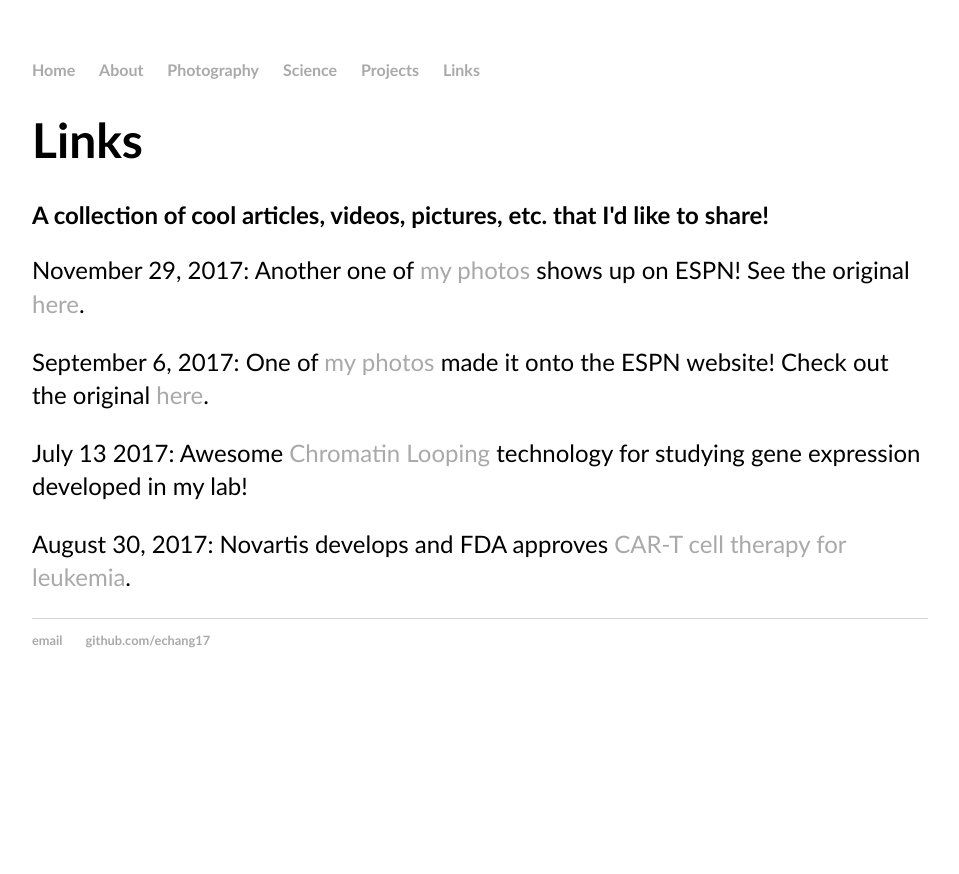
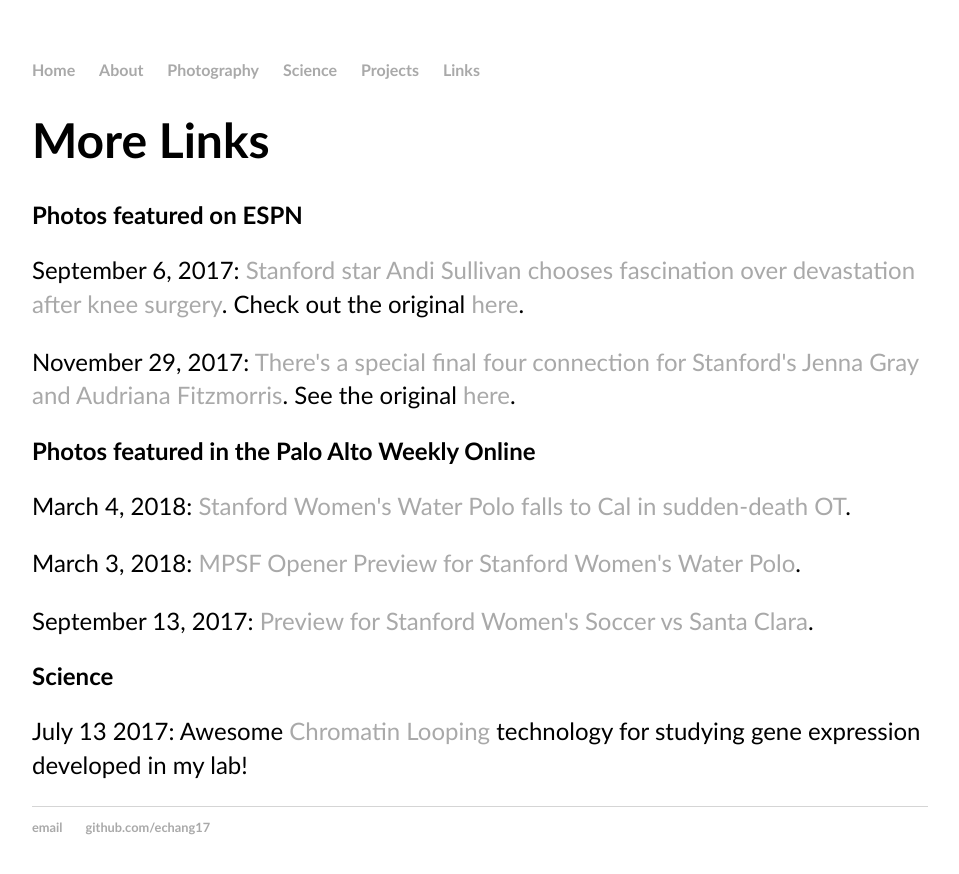
Before and after one commit to echang17/echang17.github.io, a Jekyll site: the page built from links/index.html, in a window 1280 px wide. Shown: the top 874 px of the page, without its empty margins (160-1119 px from the left). Built offline with Jekyll 4.4.1, drawn with Linux system fonts in a browser that asks for light colours.

Commit message:
Update index.html

```diff
--- a/links/index.html
+++ b/links/index.html
@@ -1,13 +1,17 @@
 ---
 layout: default
-title: Links
+title: More Links
 ---
 <div class="blurb">
-  <h1>Links</h1>
-  <h2>A collection of cool articles, videos, pictures, etc. that I'd like to share!</h2>
+  <h1>More Links</h1>
+  <h2>Photos featured on ESPN</h2>
+    <p>September 6, 2017: <a href="http://www.espn.com/espnw/sports/article/20603346/stanford-cardinal-soccer-star-andi-sullivan-chooses-fascination-devastation-recover-knee-injury">Stanford star Andi Sullivan chooses fascination over devastation after knee surgery</a>. Check out the original <a href="https://isiphotos.photoshelter.com/image?&_bqG=664&_bqH=eJzz8_c1Loovjcyv8M1JSQ829Hf1zPQ0K8pKC3W1MjcwsTI0MABhIOkZ7xLsbJuarAZmxDv6udiWANnB_kEhti6OIa5Admiwa1C8p4ttKEiDa1aAeap_Wnayp4lavKNziG1xamJRcoaaM0gFAFYaI10-&GI_ID=">here</a>.
+    <p>November 29, 2017: <a href="http://www.espn.com/espnw/sports/article/21607808/stanford-cardinal-volleyball-stars-jenna-gray-audriana-fitzmorris-hope-get-chance-make-hometown-proud-final-four">There's a special final four connection for Stanford's Jenna Gray and Audriana Fitzmorris</a>. See the original <a href="https://isiphotos.photoshelter.com/image?&_bqG=379&_bqH=eJwzcnb2yw2psMzLd0oNqKxIDjNOzTTKzTV1Tc63MjcwsTI0MABhIOkZ7xLsbJuarAZmxDv6udiWANnB_kEhti6OIa5Admiwa1C8p4ttKEiDa1aAeap_Wnayp4lavKNziG1xamJRcoaaM0gFAFNHI2A-&GI_ID=">here</a>.
   <p></p>
-  <p>November 29, 2017: Another one of <a href="http://www.espn.com/espnw/sports/article/21607808/stanford-cardinal-volleyball-stars-jenna-gray-audriana-fitzmorris-hope-get-chance-make-hometown-proud-final-four">my photos</a> shows up on ESPN! See the original <a href="https://isiphotos.photoshelter.com/image?&_bqG=379&_bqH=eJwzcnb2yw2psMzLd0oNqKxIDjNOzTTKzTV1Tc63MjcwsTI0MABhIOkZ7xLsbJuarAZmxDv6udiWANnB_kEhti6OIa5Admiwa1C8p4ttKEiDa1aAeap_Wnayp4lavKNziG1xamJRcoaaM0gFAFNHI2A-&GI_ID=">here</a>.
-  <p>September 6, 2017: One of <a href="http://www.espn.com/espnw/sports/article/20603346/stanford-cardinal-soccer-star-andi-sullivan-chooses-fascination-devastation-recover-knee-injury">my photos</a> made it onto the ESPN website! Check out the original <a href="https://isiphotos.photoshelter.com/image?&_bqG=664&_bqH=eJzz8_c1Loovjcyv8M1JSQ829Hf1zPQ0K8pKC3W1MjcwsTI0MABhIOkZ7xLsbJuarAZmxDv6udiWANnB_kEhti6OIa5Admiwa1C8p4ttKEiDa1aAeap_Wnayp4lavKNziG1xamJRcoaaM0gFAFYaI10-&GI_ID=">here</a>.
+  <h2>Photos featured in the Palo Alto Weekly Online</h2>
+    <p>March 4, 2018: <a href="http://gostanford.com/news/2018/3/4/womens-water-polo-card-dealt-first-loss.aspx">Stanford Women's Water Polo falls to Cal in sudden-death OT</a>.
+    <p>March 3, 2018: <a href="http://gostanford.com/news/2018/3/1/womens-water-polo-mpsf-opener.aspx">MPSF Opener Preview for Stanford Women's Water Polo</a>.
+    <p>September 13, 2017: <a href="https://www.paloaltoonline.com/news/2017/09/13/cardinal-broncos-ready-to-rock-stevens-stadium-sunday">Preview for Stanford Women's Soccer vs Santa Clara</a>.
+  <h2>Science</h2>
   <p>July 13 2017: Awesome <a href"https://www.nature.com/articles/ncomms15993">Chromatin Looping</a> technology for studying gene expression developed in my lab!</p>
-  <p>August 30, 2017: Novartis develops and FDA approves <a href="http://www.fiercepharma.com/pharma/novartis-crosses-fda-finish-line-monumental-car-t-approval">CAR-T cell therapy for leukemia</a>.</p>
 </div>
```
